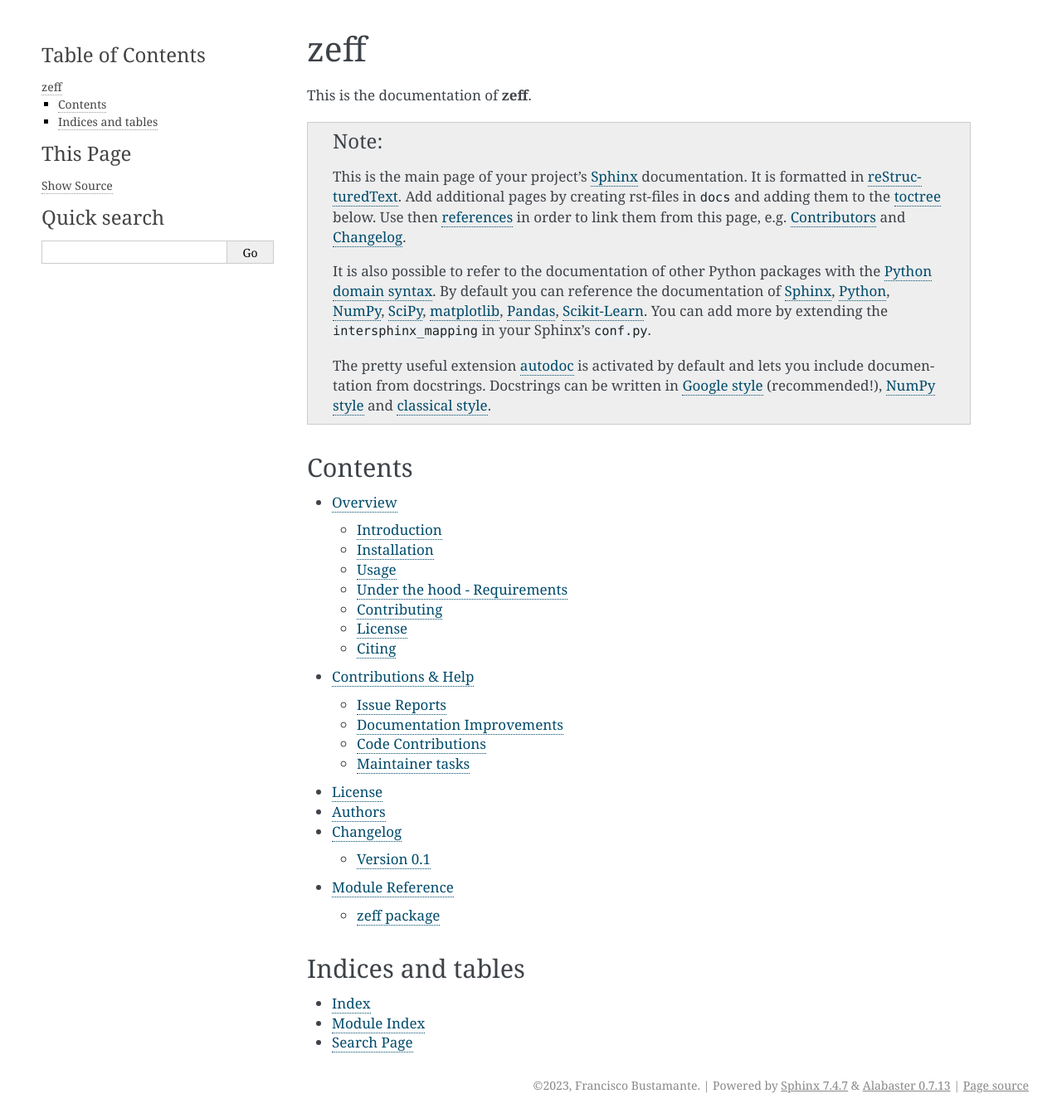
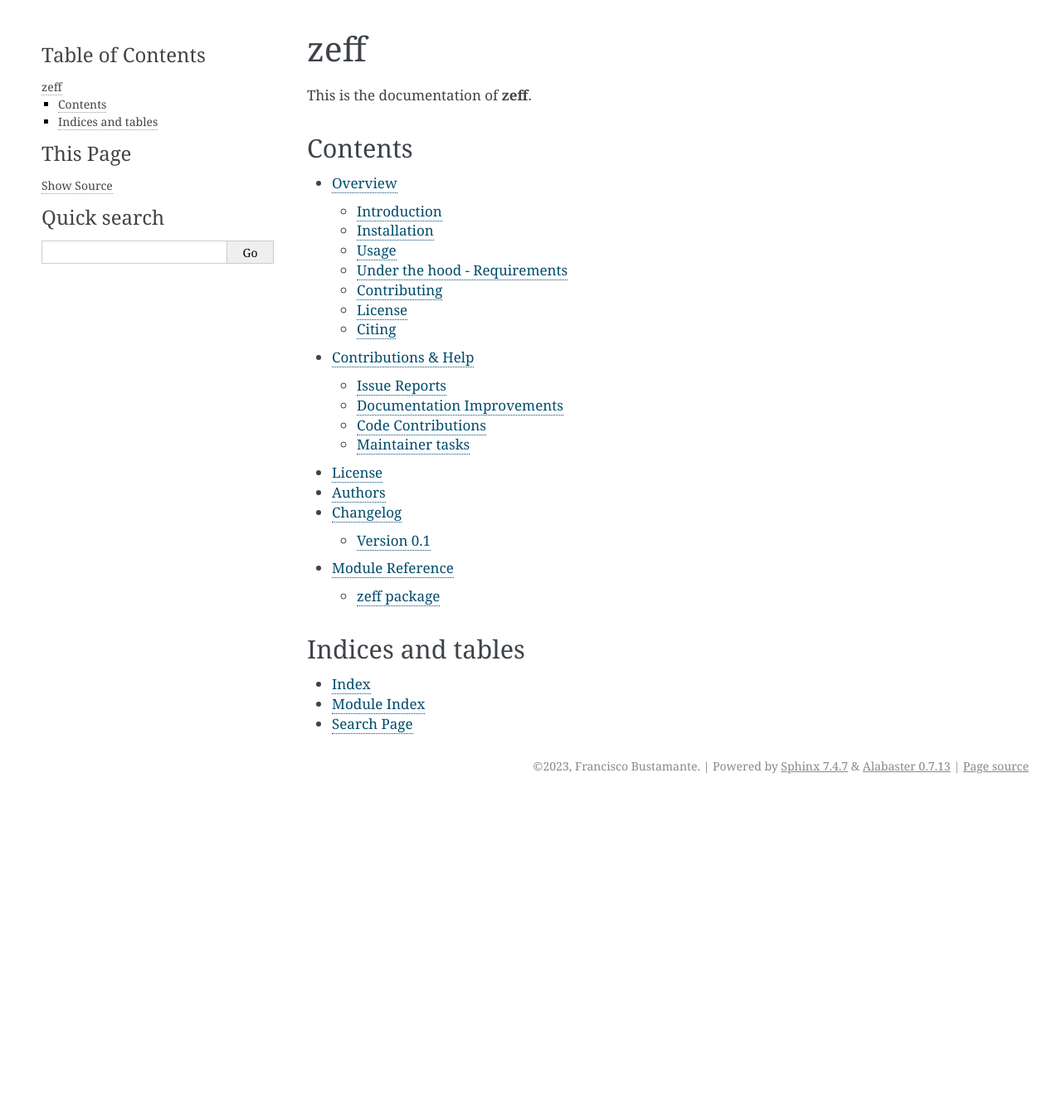
Before and after one commit to chicolucio/zeff, a Sphinx documentation site: the page built from docs/index.rst, in a window 1280 px wide. Shown: the whole page at 83% size. Built offline with Sphinx 7.4.7, drawn with Linux system fonts in a browser that asks for light colours; after the commit the page ends 963 px from its top, so only the background shows below that.

Commit message:
docs: Documentation

```diff
--- a/docs/index.rst
+++ b/docs/index.rst
@@ -3,24 +3,6 @@
 ====
 
 This is the documentation of **zeff**.
-
-.. note::
-
-    This is the main page of your project's `Sphinx`_ documentation.
-    It is formatted in `reStructuredText`_. Add additional pages
-    by creating rst-files in ``docs`` and adding them to the `toctree`_ below.
-    Use then `references`_ in order to link them from this page, e.g.
-    :ref:`authors` and :ref:`changes`.
-
-    It is also possible to refer to the documentation of other Python packages
-    with the `Python domain syntax`_. By default you can reference the
-    documentation of `Sphinx`_, `Python`_, `NumPy`_, `SciPy`_, `matplotlib`_,
-    `Pandas`_, `Scikit-Learn`_. You can add more by extending the
-    ``intersphinx_mapping`` in your Sphinx's ``conf.py``.
-
-    The pretty useful extension `autodoc`_ is activated by default and lets
-    you include documentation from docstrings. Docstrings can be written in
-    `Google style`_ (recommended!), `NumPy style`_ and `classical style`_.
 
 
 Contents
```
Also changed, not shown: AUTHORS.rst (+7 -1 lines), CONTRIBUTING.rst (+20 -68 lines).
